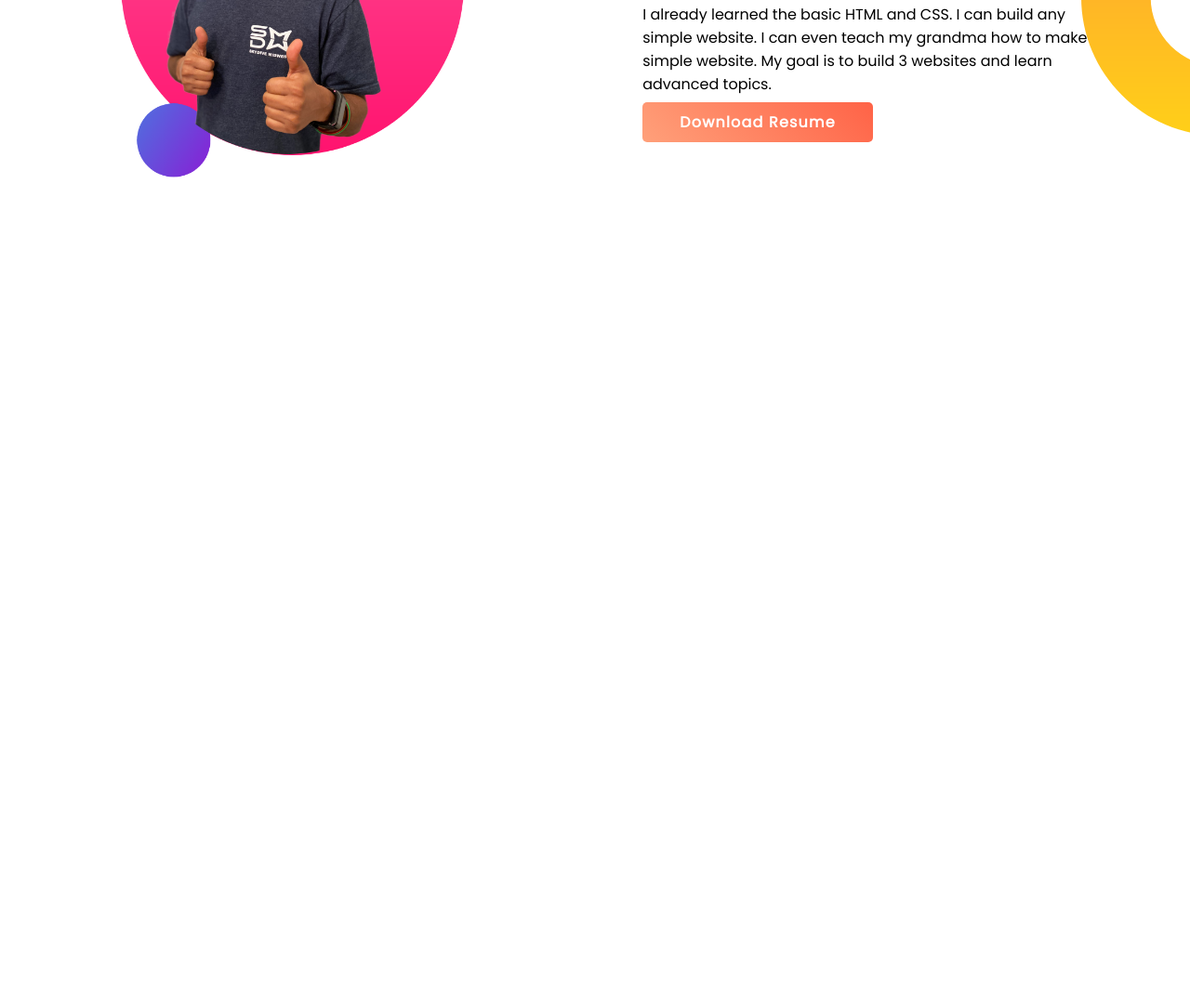
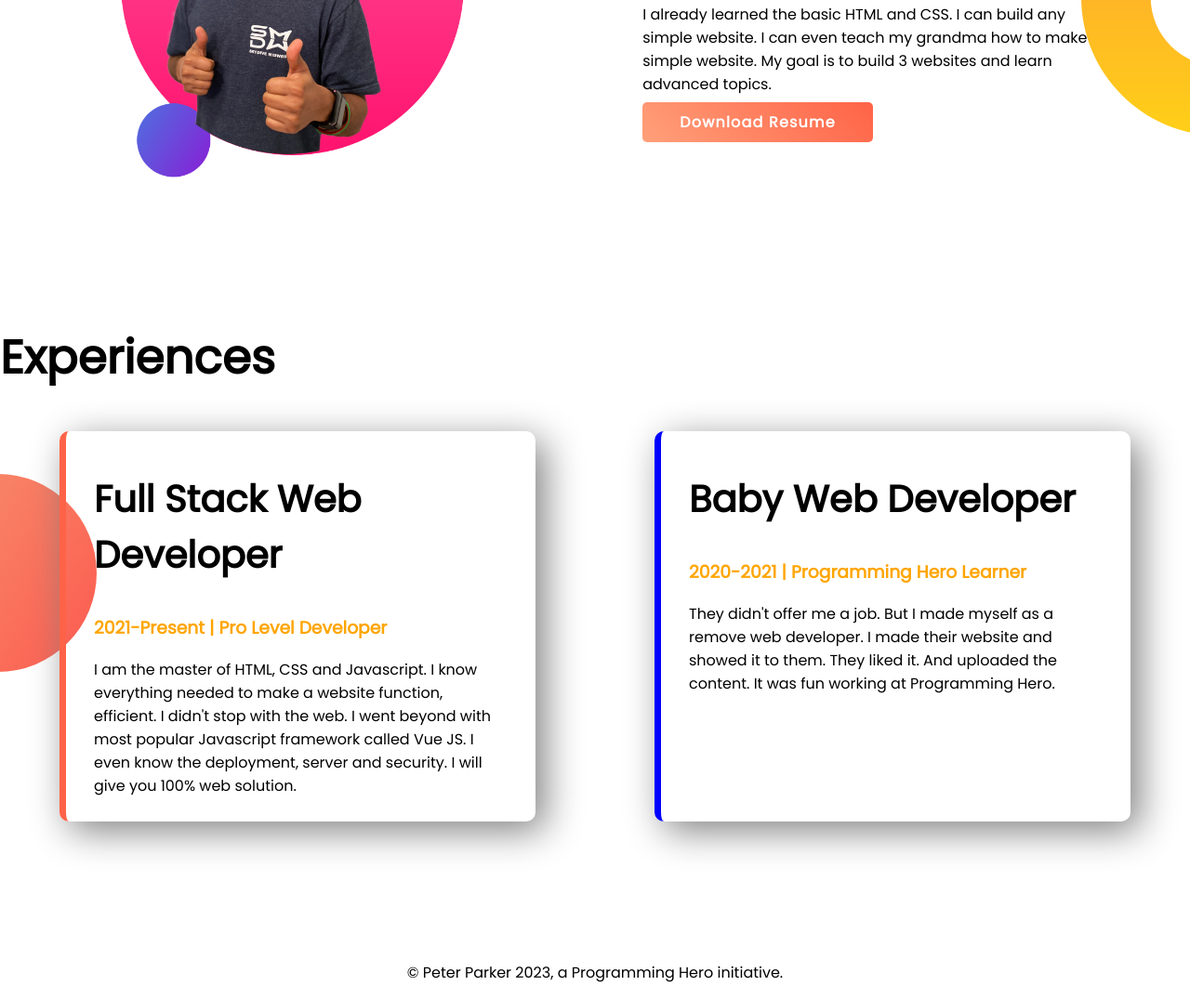
Before and after one commit to tawhidulislam1/developer-portfolio, a plain HTML site: page index.html in a window 1280 px wide. Shown: the part 891-1966 px from the top of the page at 93% size. Before the commit the page ends 1239 px from the top, so only its background shows below. Drawn offline with Linux system fonts and the light colour scheme.

Commit message:
style border

```diff
--- a/index.html
+++ b/index.html
@@ -11,7 +11,7 @@
     <link rel="stylesheet" href="style.css">
 </head>
 <body>
-    <section class="top-banner">
+    <section class="top-banner container">
         <div class="half-width">
             <h1>Welcome To</h1>
             <h1><span class="orange-color">Tawhidul Islam</span> World</h1>
@@ -23,7 +23,7 @@
             <img src="images/jhankar.png" alt="" srcset="">
         </div>
     </section>
-    <section class="dream-big">
+    <section class="dream-big container">
         <div class="half-width">
             <img src="images/jhankar2.png" alt="" srcset="">
         </div>
@@ -34,5 +34,23 @@
             <a href="#" class="hire-me">Download Resume</a>
         </div>
     </section>
+    <section class="experience">
+        <h1>Experiences</h1>
+        <div class="container">
+            <div id="item1" class="experience-item">
+                <h2>Full Stack Web Developer</h2>
+                <h3  class="orange-color">2021-Present | Pro Level Developer</h3>
+                <p>I am the master of HTML, CSS and Javascript. I know everything needed to make a website function, efficient. I didn't stop with the web. I went beyond with most popular Javascript framework called Vue JS. I even know the deployment, server and security. I will give you 100% web solution.</p>
+            </div>
+            <div id="item2" class="experience-item">
+                <h2>Baby Web Developer</h2>
+                <h3  class="orange-color">2020-2021 | Programming Hero Learner</h3>
+                <p>They didn't offer me a job. But I made myself as a remove web developer. I made their website and showed it to them. They liked it. And uploaded the content. It was fun working at Programming Hero.</p>
+            </div>
+        </div>
+    </section>
 </body>
+<footer>
+    <p>© Peter Parker 2023, a Programming Hero initiative.</p>
+</footer>
 </html>
--- a/style.css
+++ b/style.css
@@ -6,10 +6,13 @@ body{
 h1{
     font-size: 50px;
 }
+h2{
+    font-size: 40px;
+}
 .orange-color{
     color: orange;
 }
-section{
+.container{
     display: flex;
     margin-bottom: 150px;
 }
@@ -39,3 +42,25 @@ section{
     background-repeat: no-repeat;
     background-position: right;
 }
+.experience{
+    background-image: url(images/exp-bg.png);
+    background-repeat: no-repeat;
+    background-position: left;
+}
+.experience-item{
+    width: 40%;
+    margin-left: 5%;
+    margin-right: 5%;
+    box-shadow: 10px 10px 40px gray;
+    padding:10px 30px;
+    border-radius: 10px;
+}
+#item1{
+    border-left: 7px solid tomato;
+}
+#item2{
+    border-left: 7px solid blue;
+}
+footer p{
+    text-align: center;
+}
```
